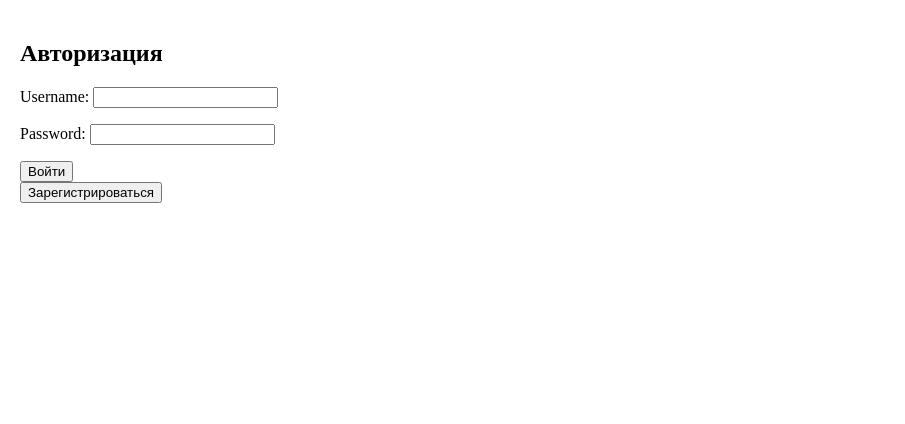
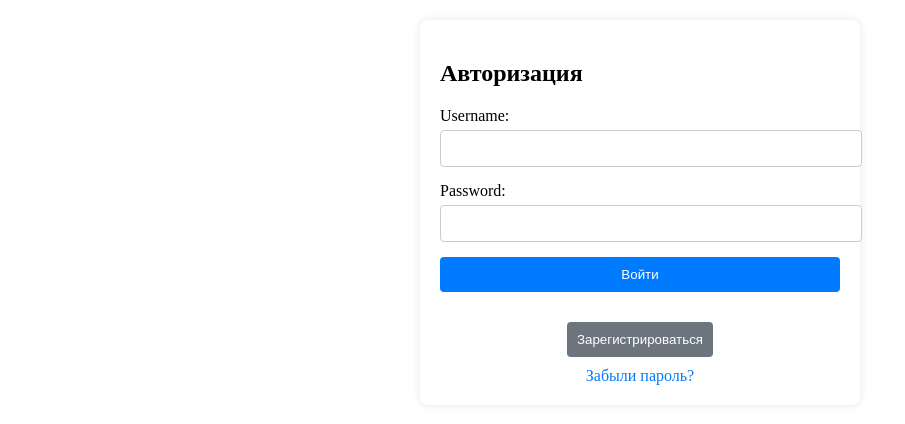
Before and after one commit to yakexerr/ORPUD, a Django app: page /auth/ in a window 1280 px wide. Shown: the top 424 px of the page, without its empty margins (0-905 px from the left). Run offline with Django 5.2, Linux system fonts and the light colour scheme.

Commit message:
update auth and register fix register and auth logic

```diff
--- a/web/forms.py
+++ b/web/forms.py
@@ -7,6 +7,7 @@ User = get_user_model()
 class RegistrationForm(forms.ModelForm):
     password2 = forms.CharField(widget=forms.PasswordInput, label="Повторите пароль")
     password = forms.CharField(widget=forms.PasswordInput, label="Пароль")
+    fio = forms.CharField(max_length=256, label="ФИО")  # Добавлено поле fio
 
     ROLE_CHOICES = [
         ('manager', 'Менеджер'),
@@ -30,7 +31,7 @@ class RegistrationForm(forms.ModelForm):
 
     class Meta:
         model = User
-        fields = ('username', 'email', 'password', 'password2', 'role')
+        fields = ('username', 'email', 'password', 'password2', 'role', 'fio')
 
 
 class AuthForm(forms.Form):
--- a/web/models.py
+++ b/web/models.py
@@ -3,8 +3,6 @@ from django.utils import timezone
 from django.contrib.auth import get_user_model
 from django.contrib.auth.models import AbstractBaseUser, PermissionsMixin, BaseUserManager
 from django.conf import settings
-
-#User = get_user_model()
 
 class CustomUserManager(BaseUserManager):
     def create_user(self, username, email, fio, password=None, role='employee', **extra_fields):
--- a/web/templates/web/auth.html
+++ b/web/templates/web/auth.html
@@ -1,10 +1,85 @@
 {% extends 'web/base.html' %}
 {% block content %}
-    <h2>Авторизация</h2>
-    <form action="" method="post"> <!-- ещё, чтобы не отображались все данные в строке ссылки -->
-        {% csrf_token %} <!-- тэш безопасности, чтобы защититься от CSRF-атак  -->
-        {{ form.as_p }}
-        <button>Войти</button>
-    </form>
-    <button onclick='window.location.href="{% url 'registration' %}"'>Зарегистрироваться</button>
+    <div class="auth-container">
+        <h2>Авторизация</h2>
+        <form action="" method="post" class="auth-form">
+            {% csrf_token %}
+            <div class="form-group">
+                {{ form.username.label_tag }}
+                {{ form.username }}  <!-- Поле для имени пользователя -->
+            </div>
+            <div class="form-group">
+                {{ form.password.label_tag }}
+                {{ form.password }}  <!-- Поле для пароля -->
+            </div>
+            <button type="submit" class="btn btn-primary">Войти</button>
+        </form>
+
+        <div class="auth-links">
+            <button class="btn btn-secondary" onclick="window.location.href='{% url 'registration' %}'">Зарегистрироваться</button>
+            <a href="#" class="forgot-password-link">Забыли пароль?</a> <!-- Можно добавить логику для восстановления пароля -->
+        </div>
+    </div>
+
+    <style>
+        .auth-container {
+            max-width: 400px;
+            margin: 0 auto;
+            padding: 20px;
+            border-radius: 8px;
+            box-shadow: 0 0 10px rgba(0, 0, 0, 0.1);
+        }
+
+        .auth-form {
+            display: flex;
+            flex-direction: column;
+        }
+
+        .form-group {
+            margin-bottom: 15px;
+        }
+
+        .form-group input {
+            width: 100%;
+            padding: 10px;
+            margin-top: 5px;
+            border: 1px solid #ccc;
+            border-radius: 4px;
+        }
+
+        .btn {
+            padding: 10px;
+            border: none;
+            border-radius: 4px;
+            cursor: pointer;
+            text-align: center;
+        }
+
+        .btn-primary {
+            background-color: #007bff;
+            color: white;
+        }
+
+        .btn-secondary {
+            background-color: #6c757d;
+            color: white;
+            margin-top: 10px;
+        }
+
+        .auth-links {
+            text-align: center;
+            margin-top: 20px;
+        }
+
+        .forgot-password-link {
+            display: block;
+            margin-top: 10px;
+            text-decoration: none;
+            color: #007bff;
+        }
+
+        .forgot-password-link:hover {
+            text-decoration: underline;
+        }
+    </style>
 {% endblock %}
--- a/web/templates/web/main.html
+++ b/web/templates/web/main.html
@@ -6,7 +6,6 @@
 <h1 class="page-title">Главная</h1>
     <a href="{% url 'add_task' %}">Добавить задачу</a> <br>
     <a href="{% url 'tags' %}">Добавить теги</a> <br>
-    <a href="{% url 'add_employee' %}">Добавить сотрудника</a>
 
 <div class="dashboard">
 
--- a/web/views.py
+++ b/web/views.py
@@ -32,21 +32,15 @@ def registration_view(request):
     form = RegistrationForm()
     is_success = False
     if request.method == "POST":
-        form = RegistrationForm(request.POST)
+        form = RegistrationForm(data=request.POST)
         if form.is_valid():
-            user = CustomUser.objects.create_user(
-                username=form.cleaned_data['username'],
-                email=form.cleaned_data['email'],
-                fio=form.cleaned_data['fio'],
-                password=form.cleaned_data['password']
-            )
+            user = form.save()
             is_success = True
-            return redirect('auth')  # Перенаправление на страницу логина
+            return redirect('auth')
     return render(request, 'web/registration.html', {
         "form": form,
         "is_success": is_success
     })
-
 
 # Авторизация
 def auth_view(request):
```
Also changed, not shown: web/templates/web/registration.html (+102 -12 lines), web/migrations/0006_alter_employeeaccount_image_and_more.py (deleted).
